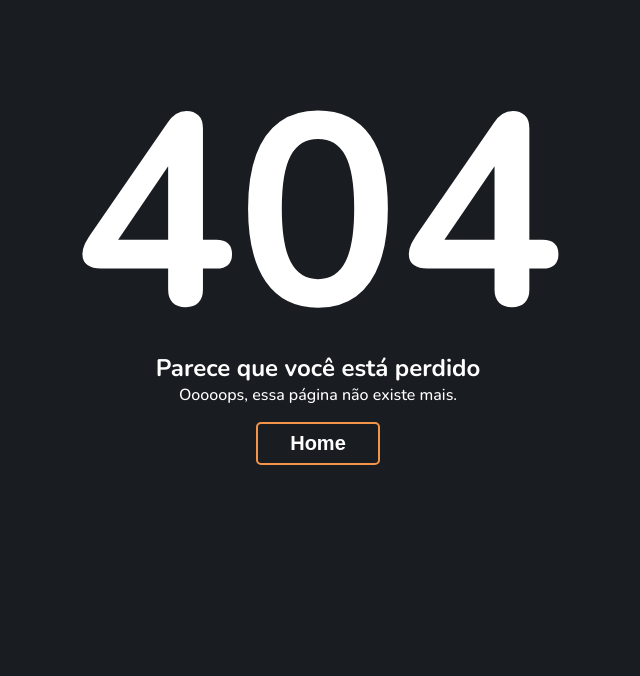
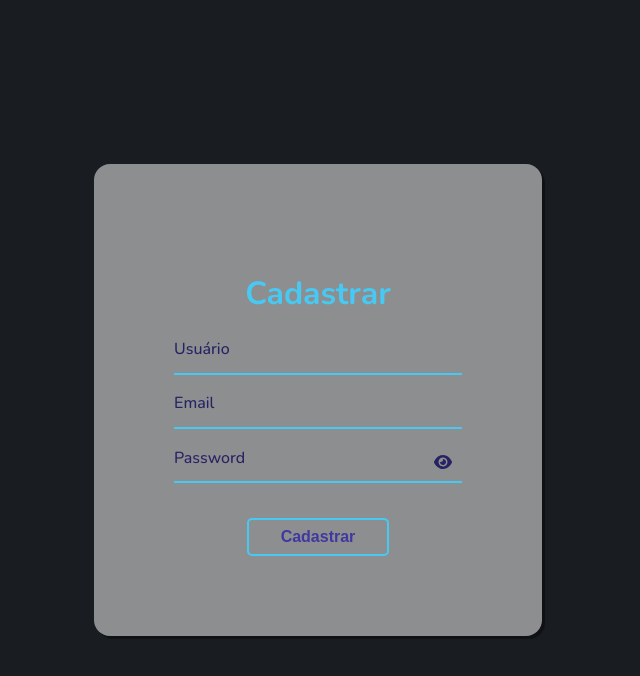
Before and after one commit to AugustoLiberato/PROFIDINA, a Vue app in the folder frontend/: page /cpoCadastroUsuario in a window 1280 px wide. Before the commit this address had no page. Shown: the top 676 px of the page, without its empty margins (322-962 px from the left). Built offline with nearby package versions, Linux system fonts and the light colour scheme.

Commit message:
mudança de arquivos

```diff
--- a/frontend/src/features/conectarUsuario/components/SignUp.vue
+++ b/frontend/src/features/conectarUsuario/components/cpoCadastroUsuario.vue
@@ -1,6 +1,6 @@
 <template>
   <main>
-    <SignForm type="signup" :errorMsg="errorSignUp" @onSubmit="cadastrarUsuario" />
+    <SignForm type="cpoCadastroUsuario" :errorMsg="errorSignUp" @onSubmit="cadastrarUsuario" />
   </main>
 </template>
 
@@ -20,10 +20,10 @@ export default {
         errorSignUp.value = "";
 
         // Chamada à API para salvar no banco
-        const response = await axios.post("http://localhost:3000/signup", userData);
+        const response = await axios.post("http://localhost:3000/cpoCadastroUsuario", userData);
 
         alert(response.data.message);
-        router.push({ name: "SignIn" });
+        router.push({ name: "cpoConectarUsuario" });
       } catch (error) {
         console.error(error);
         errorSignUp.value = error.response?.data?.error || "Erro no cadastro";
--- a/frontend/src/features/conectarUsuario/components/SignIn.vue
+++ b/frontend/src/features/conectarUsuario/components/cpoConectarUsuario.vue
@@ -1,6 +1,6 @@
 <template>
   <main>
-    <SignForm type="signin" :errorMsg="errorSignIn" @onSubmit="redirectToAccount" />
+    <SignForm type="cpoConectarUsuario" :errorMsg="errorSignIn" @onSubmit="redirectToAccount" />
   </main>
 </template>
 
@@ -19,7 +19,7 @@ export default {
 
     const redirectToAccount = async (user) => {
       try {
-        const response = await axios.post("http://localhost:3000/signin", user);
+        const response = await axios.post("http://localhost:3000/cpoConectarUsuario", user);
 
         // se o backend retornar sucesso:
         if (response.data.success) {
@@ -34,7 +34,7 @@ export default {
 
           store.dispatch("user/authentication", userData);
 
-          router.push({ name: "UserAccount" });
+          router.push({ name: "TelaSalas" });
         } else {
           errorSignIn.value = "E-mail ou Senha incorretos!";
         }
--- a/frontend/src/features/conectarUsuario/views/SignForm.vue
+++ b/frontend/src/features/conectarUsuario/views/SignForm.vue
@@ -3,14 +3,14 @@
     <form @submit.prevent="onSubmit()">
       <div class='container'>
         <div class='card'>
-          <div v-if="type === 'signup'" class='label-float'>
+          <div v-if="type === 'cpoCadastroUsuario'" class='label-float'>
             <h1> Cadastrar </h1>
           </div>
-          <div v-if="type === 'signin'" class='label-float'>
+          <div v-if="type === 'cpoConectarUsuario'" class='label-float'>
             <h1> Profidina Ágil  </h1>
           </div>
 
-          <div v-if="type === 'signup'" class='label-float'>
+          <div v-if="type === 'cpoCadastroUsuario'" class='label-float'>
             <input type="text" name="username" placeholder="" v-model="username"  />
             <label for="username">Usuário</label>
           </div>
@@ -41,12 +41,12 @@
             <button type="submit">{{ btnText }}</button>
           </div>
 
-          <div v-if="type === 'signin'">
+          <div v-if="type === 'cpoConectarUsuario'">
             <div class='justify-center'>
               <hr>
             </div>
             <p> Não tem uma conta?
-              <router-link to="/signup">Cadastre-se</router-link>
+              <router-link to="/cpoCadastroUsuario">Cadastre-se</router-link>
             </p>
           </div>
         </div>
@@ -74,12 +74,12 @@ export default {
     const error = ref(false);
     const showPassword = ref(false);
 
-    // Função para executar login diretamente (APENAS para signin)
+    // Função para executar login diretamente (APENAS para cpoConectarUsuario)
     const executarLoginDireto = async (userData) => {
       try {
         console.log("🚀 Fazendo login direto...");
 
-        const response = await axios.post("http://localhost:3000/signin", userData);
+        const response = await axios.post("http://localhost:3000/cpoConectarUsuario", userData);
         console.log("✅ Login OK:", response.data);
 
      if (response.data && response.data.success && response.data.user) {
@@ -93,7 +93,7 @@ export default {
 
         alert(response.data.message || "Login realizado com sucesso!");
 
-        // Força recarregamento da página na rota UserAccount
+        // Força recarregamento da página na rota TelaSalas
         window.location.href = '/account';
 
     }else {
@@ -112,7 +112,7 @@ export default {
       let userData = {};
 
       switch (props.type) {
-        case "signup":
+        case "cpoCadastroUsuario":
           error.value = !(username.value && password.value && email.value);
           userData = {
             username: username.value,
@@ -121,7 +121,7 @@ export default {
           };
           break;
 
-        case "signin":
+        case "cpoConectarUsuario":
           error.value = !(email.value && password.value);
           userData = {
             email: email.value,
@@ -137,11 +137,11 @@ export default {
       if (!error.value) {
         console.log("🔹 Dados válidos:", userData);
 
-        if (props.type === "signin") {
+        if (props.type === "cpoConectarUsuario") {
           // Para login, executa direto
           executarLoginDireto(userData);
         } else {
-          // Para signup, usa o emit normal (que funciona)
+          // Para cpoCadastroUsuario, usa o emit normal (que funciona)
           emit("onSubmit", userData);
         }
       } else {
@@ -156,7 +156,7 @@ export default {
       email,
       showPassword,
       onSubmit,
-      btnText: computed(() => (props.type === "signup" ? "Cadastrar" : "Entrar")),
+      btnText: computed(() => (props.type === "cpoCadastroUsuario" ? "Cadastrar" : "Entrar")),
     };
   },
 };
--- a/frontend/src/features/salas/UserAccount.vue
+++ b/frontend/src/features/salas/viwTelaSalas.vue
@@ -84,7 +84,7 @@ export default {
     const logout = () => {
       store.dispatch("user/logout");
       localStorage.clear();
-      router.push({ name: "SignIn" });
+      router.push({ name: "cpoConectarUsuario" });
     };
 
     // Funções para as ações do perfil (placeholder)
--- a/frontend/src/router/index.js
+++ b/frontend/src/router/index.js
@@ -5,24 +5,24 @@ import store from "@/store";
 const routes = [
   {
     path: "/",
-    name: "SignIn",
-    component:() =>import ('@/features/conectarUsuario/components/SignIn.vue'),
+    name: "cpoConectarUsuario",
+    component:() =>import ('@/features/conectarUsuario/components/cpoConectarUsuario.vue'),
     beforeEnter: (to, from, next) => {
-      store.state.user.isLoggedIn ? next({ name: "UserAccount" }) : next();
+      store.state.user.isLoggedIn ? next({ name: "TelaSalas" }) : next();
     },
   },
   {
-    path: "/signup",
-    name: "SignUp",
-    component: () => import( '@/features/conectarUsuario/components/SignUp.vue'),
+    path: "/cpoCadastroUsuario",
+    name: "cpoCadastroUsuario",
+    component: () => import( '@/features/conectarUsuario/components/cpoCadastroUsuario.vue'),
     beforeEnter: (to, from, next) => {
-      store.state.user.isLoggedIn ? next({ name: "UserAccount" }) : next();
+      store.state.user.isLoggedIn ? next({ name: "TelaSalas" }) : next();
     },
   },
   {
     path: "/account",
-    name: "UserAccount",
-    component: () => import( '@/features/salas/UserAccount.vue'),
+    name: "TelaSalas",
+    component: () => import( '@/features/salas/viwTelaSalas.vue'),
     beforeEnter: (to, from, next) => {
       store.state.user.isLoggedIn ? next() : next({ name: "Home" });
     },
```
